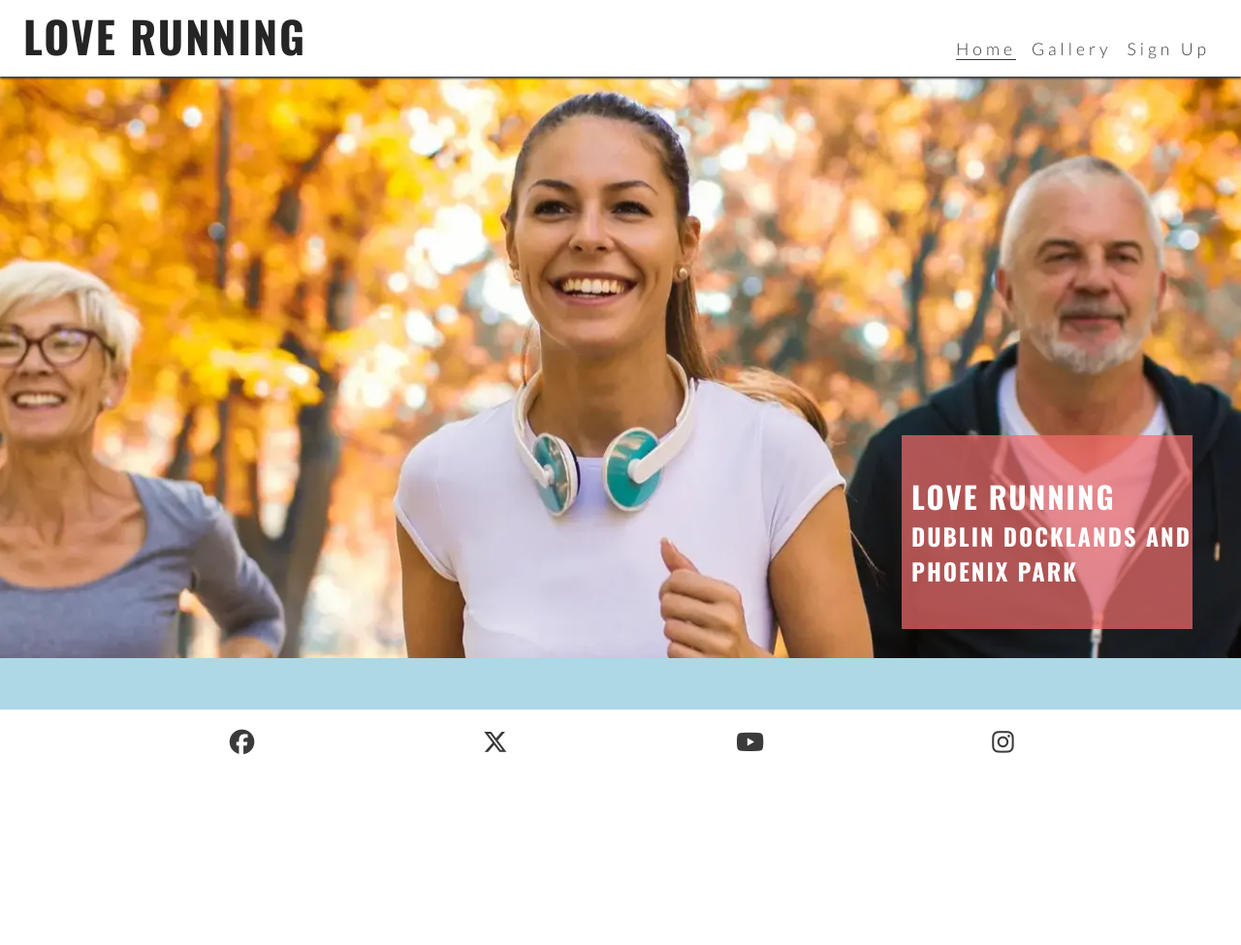
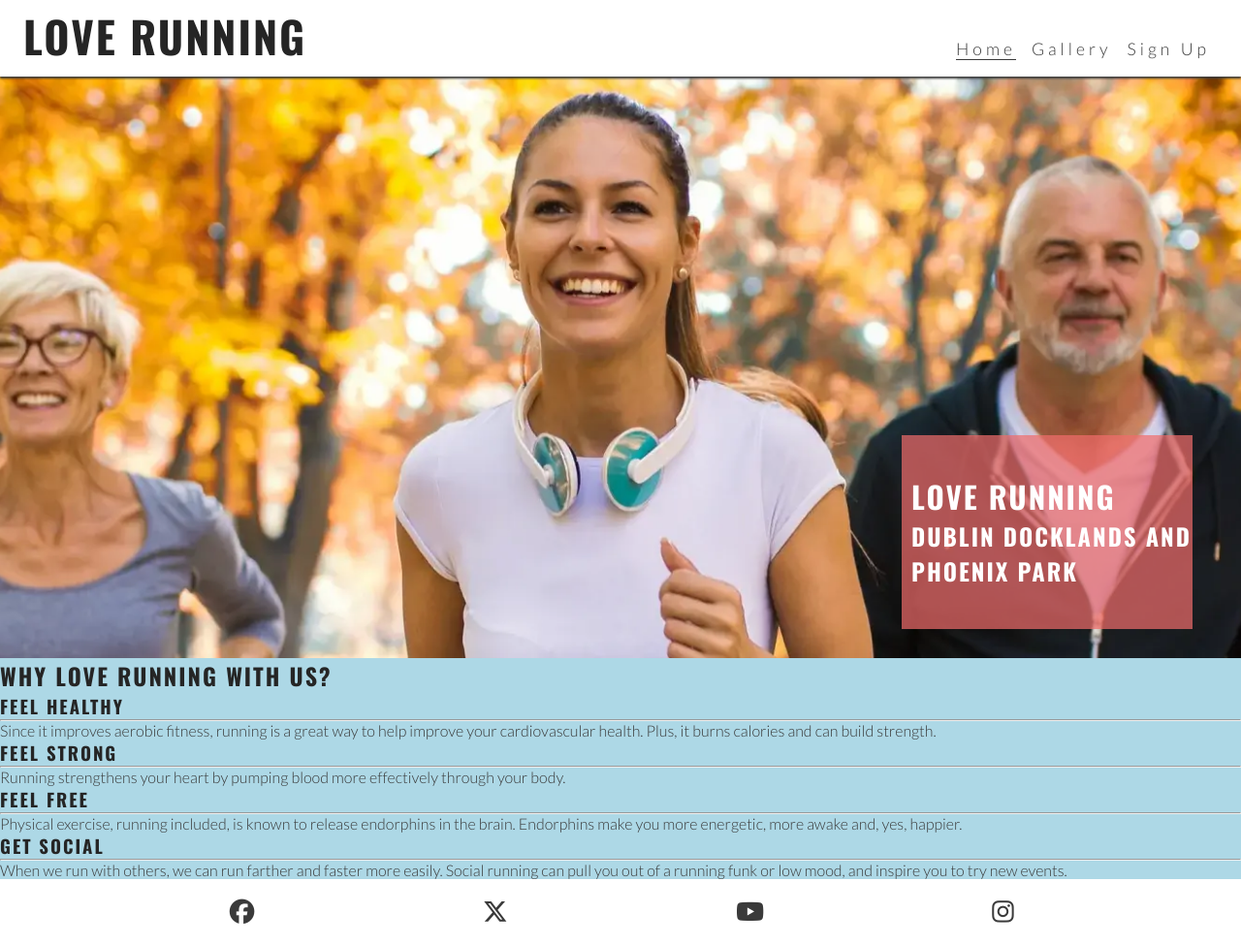
Before and after one commit to John-Kingham/love-running, a plain HTML site: page index.html in a window 1280 px wide. Shown: the whole page at 97% size. Before the commit the page ends 800 px from the top, so only its background shows below. Drawn offline with nearby package versions, Linux system fonts and the light colour scheme.

Commit message:
Add HTML skeleton for 'reasons' section

```diff
--- a/assets/css/style.css
+++ b/assets/css/style.css
@@ -17,7 +17,9 @@ body {
     font-family: "Lato", sans-serif;
 }
 
-h1, h2, h3 {
+h1,
+h2,
+h3 {
     font-family: "Oswald", sans-serif;
     text-transform: uppercase;
     letter-spacing: 2px;
@@ -69,7 +71,7 @@ nav {
 }
 
 /* Nav toggle */
-#nav-toggle:checked~nav {
+#nav-toggle:checked ~ nav {
     display: block;
 }
 
@@ -99,7 +101,7 @@ main {
 
 #cover-text {
     /* Final rgba value sets opacity so it's semi-transparent */
-    background-color: rgba(241, 109, 107, .7);
+    background-color: rgba(241, 109, 107, 0.7);
     font-size: 130%;
     position: absolute;
     bottom: 30px;
@@ -109,7 +111,8 @@ main {
     padding-left: 10px;
 }
 
-#cover-text > h2, #cover-text > h3 {
+#cover-text > h2,
+#cover-text > h3 {
     color: white;
 }
 
--- a/index.html
+++ b/index.html
@@ -62,6 +62,53 @@
                     <h3>Dublin Docklands and Phoenix Park</h3>
                 </div>
             </section>
+            <section id="reasons">
+                <h2>Why Love Running With Us?</h2>
+                <div id="benefits">
+                    <div id="benefits-physical">
+                        <div>
+                            <h3>Feel Healthy</h3>
+                            <hr />
+                            <p>
+                                Since it improves aerobic fitness, running is a
+                                great way to help improve your cardiovascular
+                                health. Plus, it burns calories and can build
+                                strength.
+                            </p>
+                        </div>
+                        <div>
+                            <h3>Feel Strong</h3>
+                            <hr />
+                            <p>
+                                Running strengthens your heart by pumping blood
+                                more effectively through your body.
+                            </p>
+                        </div>
+                    </div>
+                    <div id="benefits-mental">
+                        <div>
+                            <h3>Feel Free</h3>
+                            <hr />
+                            <p>
+                                Physical exercise, running included, is known to
+                                release endorphins in the brain. Endorphins make
+                                you more energetic, more awake and, yes,
+                                happier.
+                            </p>
+                        </div>
+                        <div>
+                            <h3>Get Social</h3>
+                            <hr />
+                            <p>
+                                When we run with others, we can run farther and
+                                faster more easily. Social running can pull you
+                                out of a running funk or low mood, and inspire
+                                you to try new events.
+                            </p>
+                        </div>
+                    </div>
+                </div>
+            </section>
         </main>
         <!-- Footer -->
         <footer>
```
